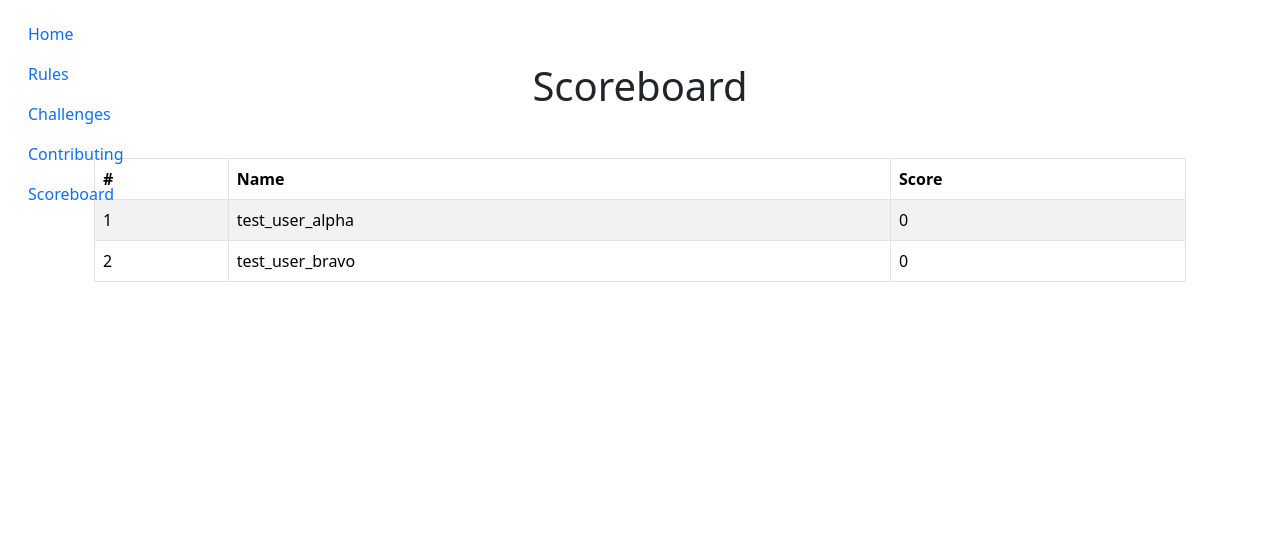
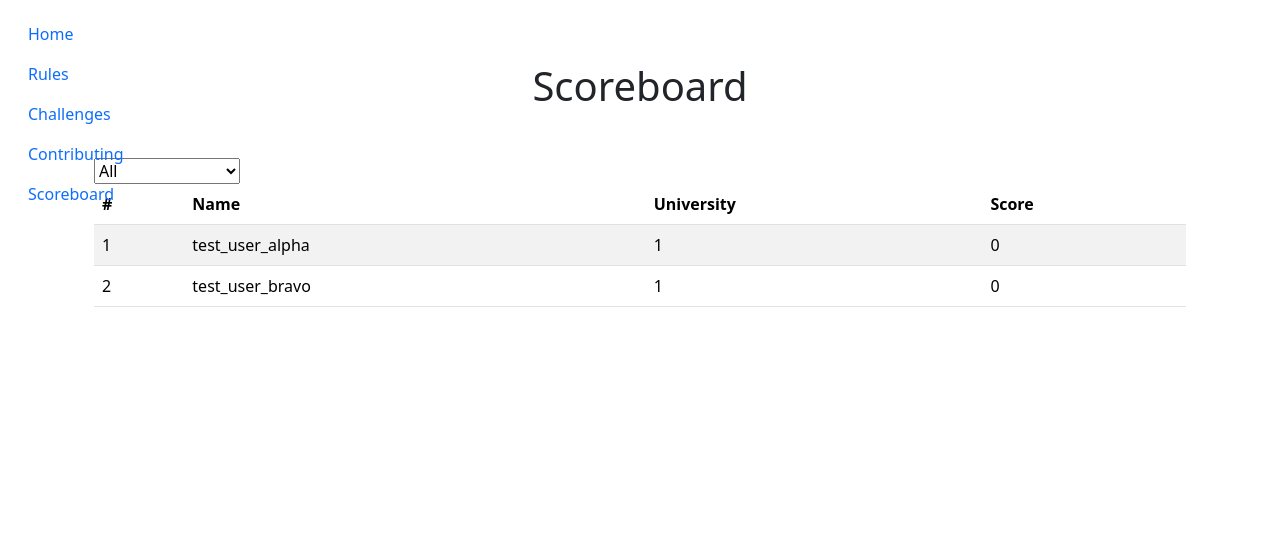
Before and after one commit to StudSec/pwncrates, a Flask app: page /scoreboard in a window 1280 px wide. Shown: the part 56-603 px from the top of the page. Run offline with Flask 3, Linux system fonts and the light colour scheme; parts of the project's set-up code (start-up, migrations or seed data) failed here and were passed over.

Commit message:
Added university scoreboard filter

```diff
--- a/webapp/database.py
+++ b/webapp/database.py
@@ -15,6 +15,14 @@ import sys
 def get_users():
     cursor = conn.execute('SELECT name FROM users')
     results = [name[0] for name in cursor.fetchall()]
+    cursor.close()
+
+    return results
+
+
+def get_universities():
+    cursor = conn.execute('SELECT id, name FROM universities')
+    results = [university_id for university_id in cursor.fetchall()]
     cursor.close()
 
     return results
@@ -179,7 +187,7 @@ def submit_flag(challenge_id, flag, user_id):
 
 
 def get_scoreboard():
-    cursor = conn.execute('SELECT name, points FROM users ORDER BY points DESC;')
+    cursor = conn.execute('SELECT name, university_id, points FROM users ORDER BY points DESC;')
     results = [user for user in cursor.fetchall()]
     cursor.close()
 
--- a/webapp/templates/scoreboard.html
+++ b/webapp/templates/scoreboard.html
@@ -5,23 +5,52 @@
     <div class="container mt-5">
         <h1 class="text-center mb-5">Scoreboard</h1>
 
-        <table class="table table-bordered table-striped">
+        <div class="filter">
+            <select id="university-filter" aria-label="All">
+                <option value="">All</option>
+                {% for university_id, university_name in universities %}
+                    <option value="{{ university_id }}">{{ university_name }}</option>
+                {% endfor %}
+            </select>
+        </div>
+
+        <table class="table table-striped">
             <thead class="table-header">
                 <tr>
                     <th class="rank">#</th>
                     <th class="team-name">Name</th>
+                    <th class="university-id">University</th>
                     <th class="score">Score</th>
                 </tr>
             </thead>
             <tbody>
-                {% for name, points in users %}
+                {% for name, university_id, points in users %}
                 <tr>
                     <td class="rank">{{loop.index}}</td>
                     <td class="team-name">{{name}}</td>
+                    <td class="university-id">{{university_id}}</td>
                     <td class="score">{{points}}</td>
                 </tr>
                 {% endfor %}
             </tbody>
         </table>
+        <script>
+            document.addEventListener('DOMContentLoaded', () => {
+                const universityFilter = document.getElementById('university-filter');
+                const tableRows = document.querySelectorAll('tbody tr');
+
+                universityFilter.addEventListener('change', () => {
+                    const filterValue = universityFilter.value.trim().toLowerCase();
+                    tableRows.forEach(row => {
+                        const universityId = row.querySelector('.university-id').textContent.trim().toLowerCase();
+                        if (filterValue === '' || universityId === filterValue) {
+                            row.style.display = '';
+                        } else {
+                            row.style.display = 'none';
+                        }
+                    });
+                });
+            });
+        </script>
     </div>
 {% endblock %}
--- a/webapp/views.py
+++ b/webapp/views.py
@@ -89,7 +89,7 @@ def upload_writeups(challenge_id):
 
 @app.route('/scoreboard')
 def scoreboard():
-    return render_template("scoreboard.html", users=db.get_scoreboard())
+    return render_template("scoreboard.html", users=db.get_scoreboard(), universities=db.get_universities())
 
 
 @app.route('/profile')
```
Also changed, not shown: README.md.
